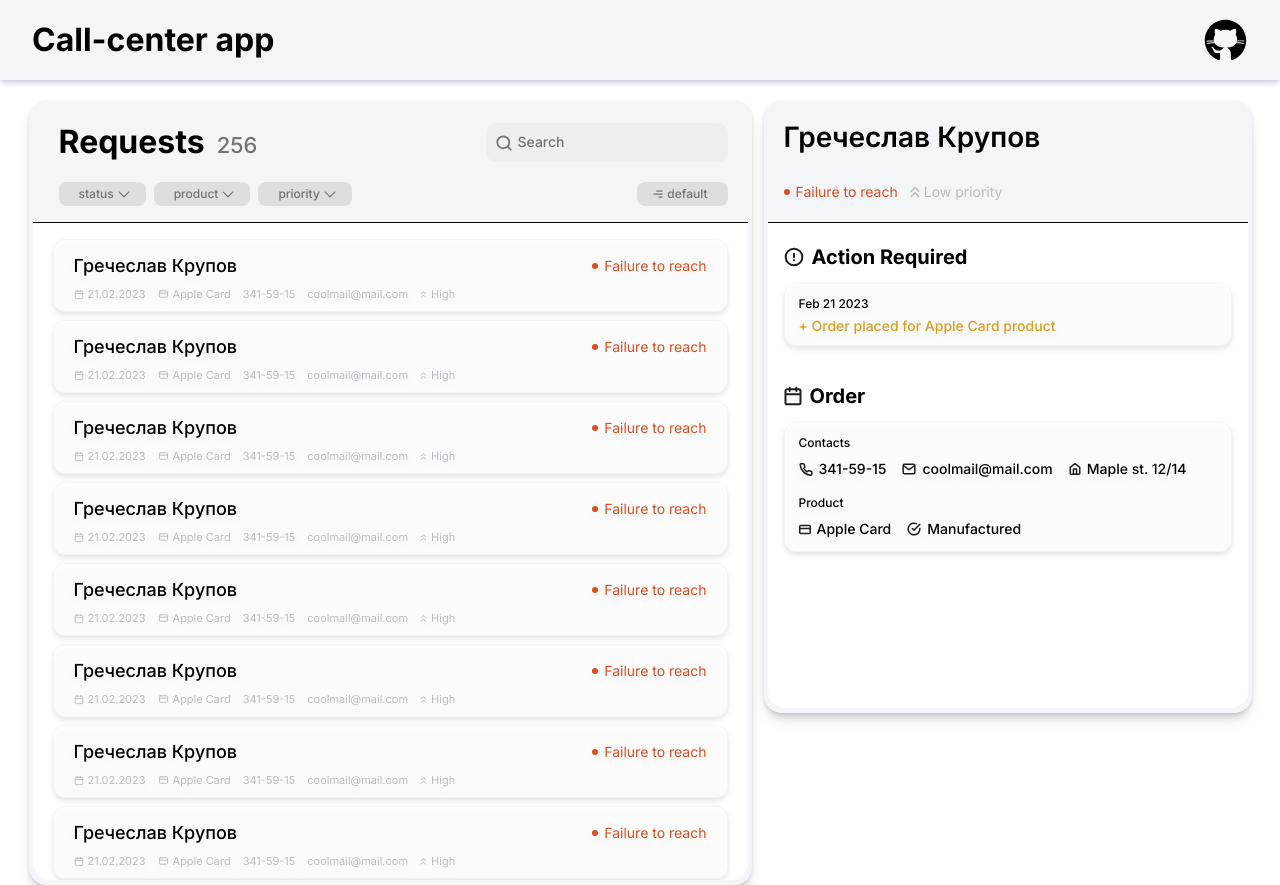
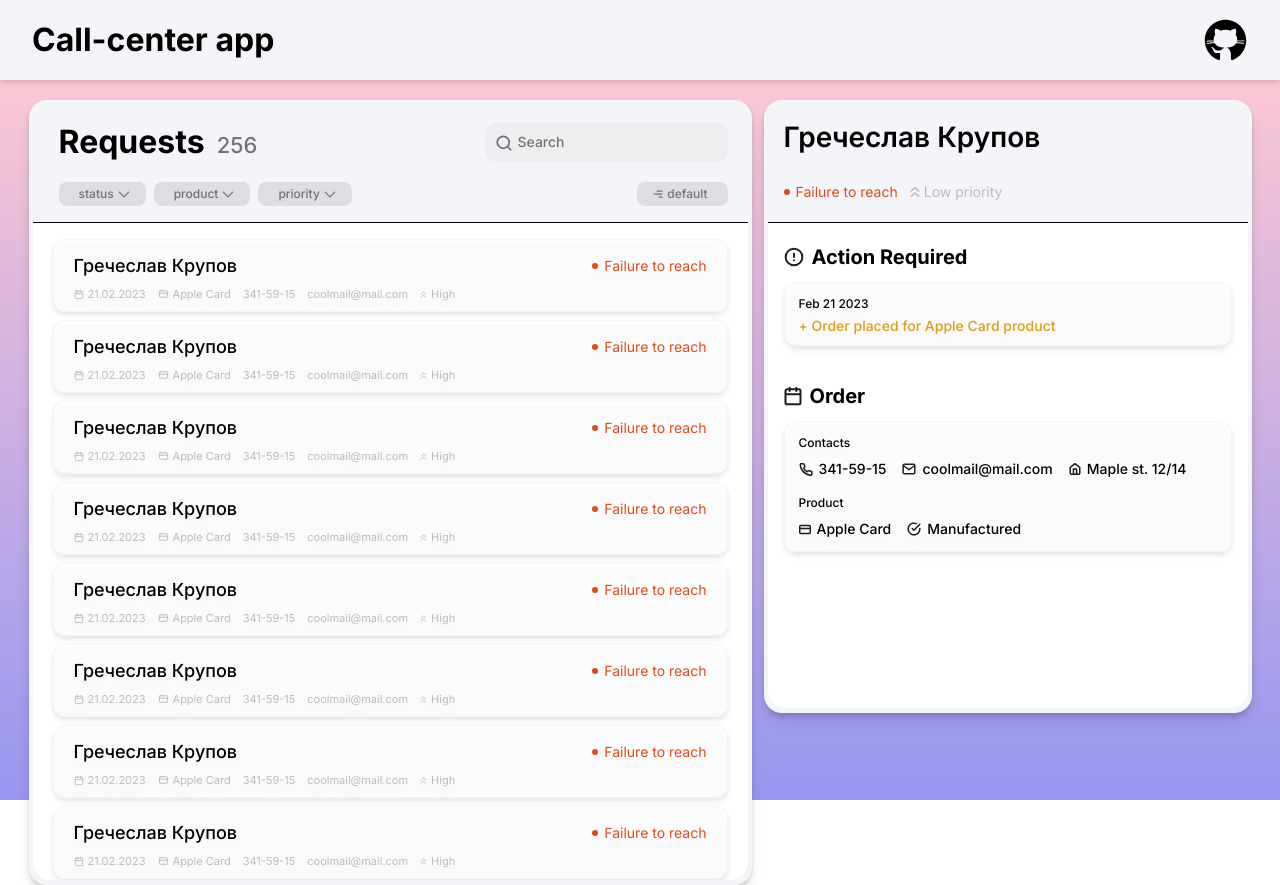
Before and after one commit to AndyDev01/Call-center-app, a React (Vite) app: page / in a window 1280 px wide. Built offline with nearby package versions, Linux system fonts and the light colour scheme.

Commit message:
add gradient

```diff
--- a/src/App.jsx
+++ b/src/App.jsx
@@ -5,7 +5,7 @@ function App() {
   return (
    <>
     <Header/>
-    <div className="px-4">
+    <div className="px-4 gradient ">
         <Main/>
     </div>
    </>
--- a/src/components/Header/Header.jsx
+++ b/src/components/Header/Header.jsx
@@ -2,7 +2,7 @@ import { GitHubIcon } from "../../icons/GitHubIcon";
 
 const Header = () => {
     return (
-      <header className="flex items-center justify-between w-100% bg-[#F4F5F8] h-20 shadow-slate-300 shadow-md px-8">
+      <header className="relative flex items-center justify-between w-100% bg-[#F4F5F8] h-20 shadow-md px-8 z-10">
         <h1 className="font text-[2rem] font-bold">
           Call-center app
         </h1>
--- a/src/index.css
+++ b/src/index.css
@@ -29,3 +29,13 @@ body {
   top: 50%;
   transform: translateY(-50%);
 }
+
+.gradient {
+  background: #9796f0;
+  background: -webkit-linear-gradient(to bottom, #fbc7d4, #9796f0);
+  background: linear-gradient(to bottom, #fbc7d4, #9796f0);
+}
+
+.main-h {
+  height: calc(100vh - 80px);
+}
--- a/src/pages/Main/Main.jsx
+++ b/src/pages/Main/Main.jsx
@@ -4,7 +4,7 @@ import Requests from "../../components/Requests/Requests";
 
 const Main = () => {
   return (
-    <main className="flex justify-center flex-grow gap-3 mt-5">
+    <main className="flex justify-center flex-grow gap-3 pt-5 pb-10 main-h">
       <Requests />
       <Info/>
     </main>
```
